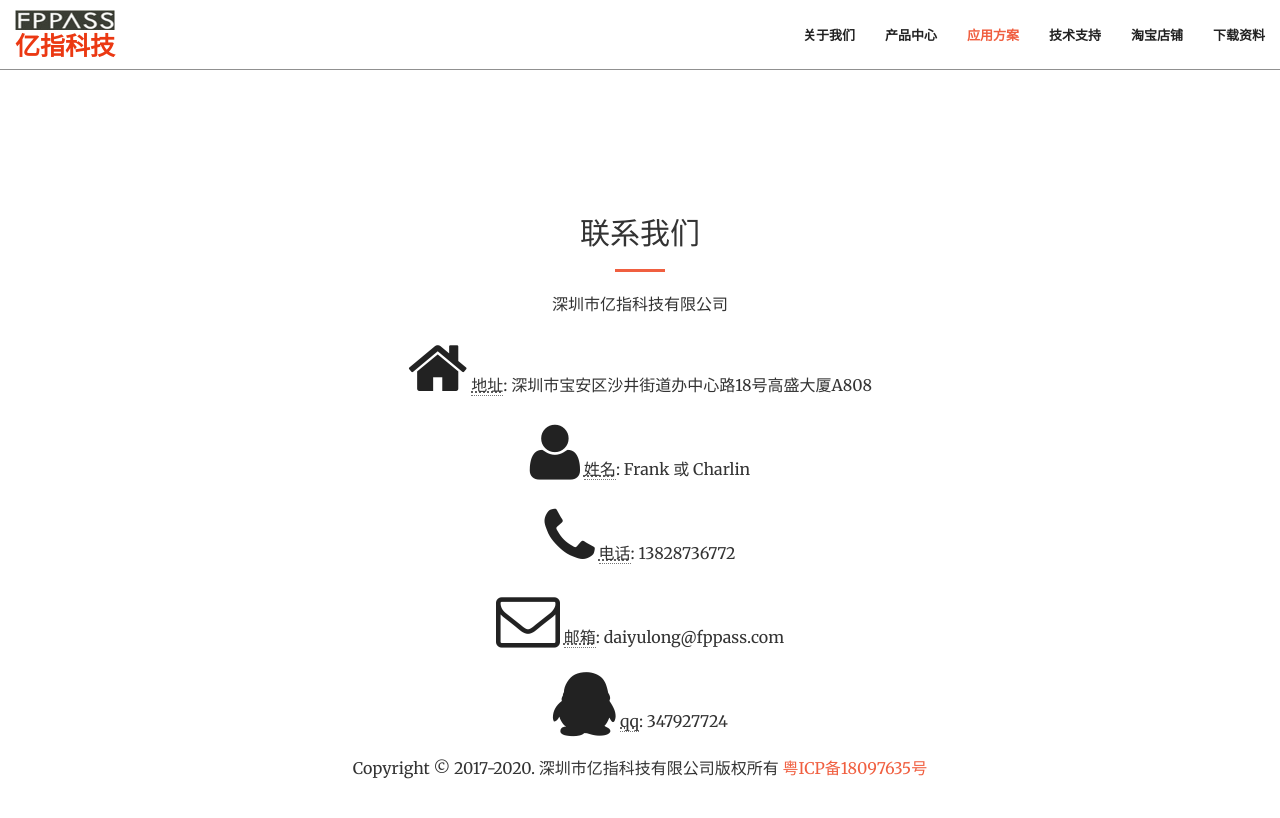
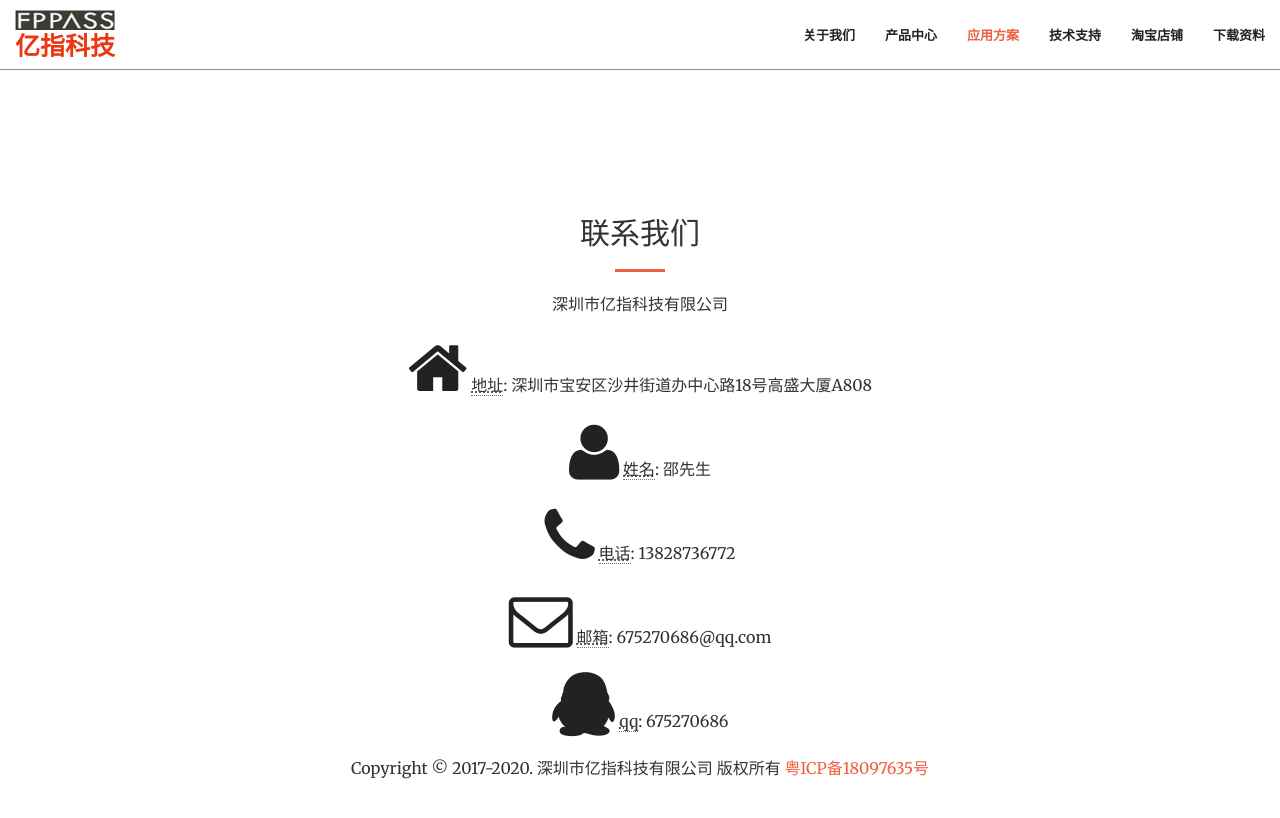
Before and after one commit to easyfp/easyfp.github.io, a Jekyll site: the page built from index.html, in a window 1280 px wide and 900 px high, scrolled down 2325 px. Shown: the top 818 px of the window. Built offline with Jekyll 4.4.1, drawn with Linux system fonts in a browser that asks for light colours.

Commit message:
Update contact.html

```diff
--- a/_includes/contact.html
+++ b/_includes/contact.html
@@ -8,16 +8,16 @@
 			<p><i class="fa fa-home"></i>
                     <abbr title="Home">地址</abbr>: 深圳市宝安区沙井街道办中心路18号高盛大厦A808</p>
 		<p><i class="fa fa-user"></i>
-                    <abbr title="Name">姓名</abbr>: Frank 或 Charlin</p>
+                    <abbr title="Name">姓名</abbr>: 邵先生</p>
             <p><i class="fa fa-phone"></i>
                     <abbr title="Phone">电话</abbr>: 13828736772</p>
             <p><i class="fa fa-envelope-o"></i>
-                    <abbr title="Email">邮箱</abbr>: daiyulong@fppass.com</a>
+                    <abbr title="Email">邮箱</abbr>: 675270686@qq.com</a>
                 </p>
 		<p><i class="fa fa-qq"></i>
-                    <abbr title="qq">qq</abbr>: 347927724</p>
+                    <abbr title="qq">qq</abbr>: 675270686</p>
 							<p class="text-center">
-								Copyright &copy; 2017-2020. 深圳市亿指科技有限公司版权所有<a href="http://www.beian.miit.gov.cn" target="_blank" title="工业和信息化部"> 粤ICP备18097635号</a>
+								Copyright &copy; 2017-2020. 深圳市亿指科技有限公司 版权所有<a href="http://www.beian.miit.gov.cn" target="_blank" title="工业和信息化部"> 粤ICP备18097635号</a>
 							</p>
 
 
```
